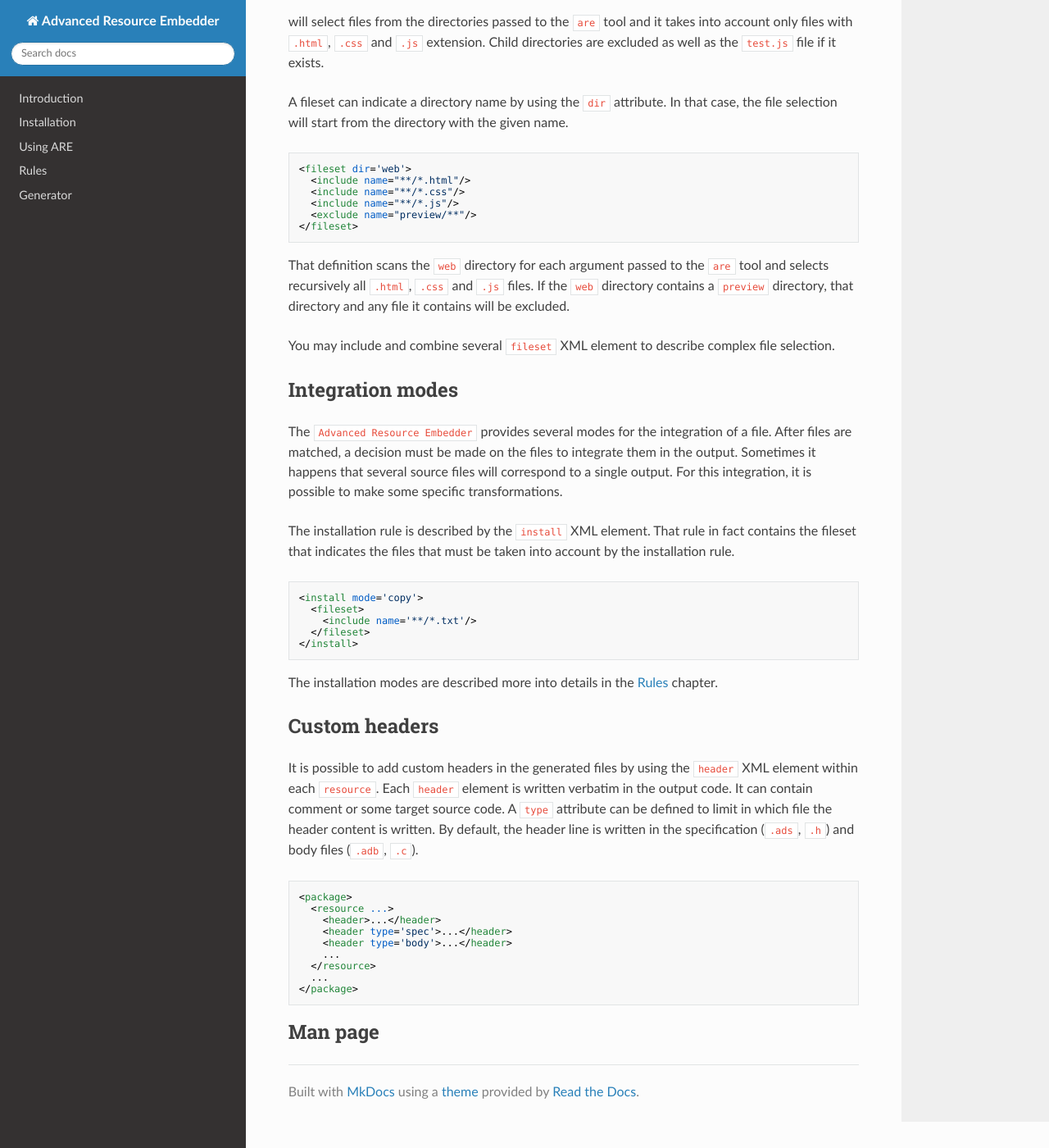
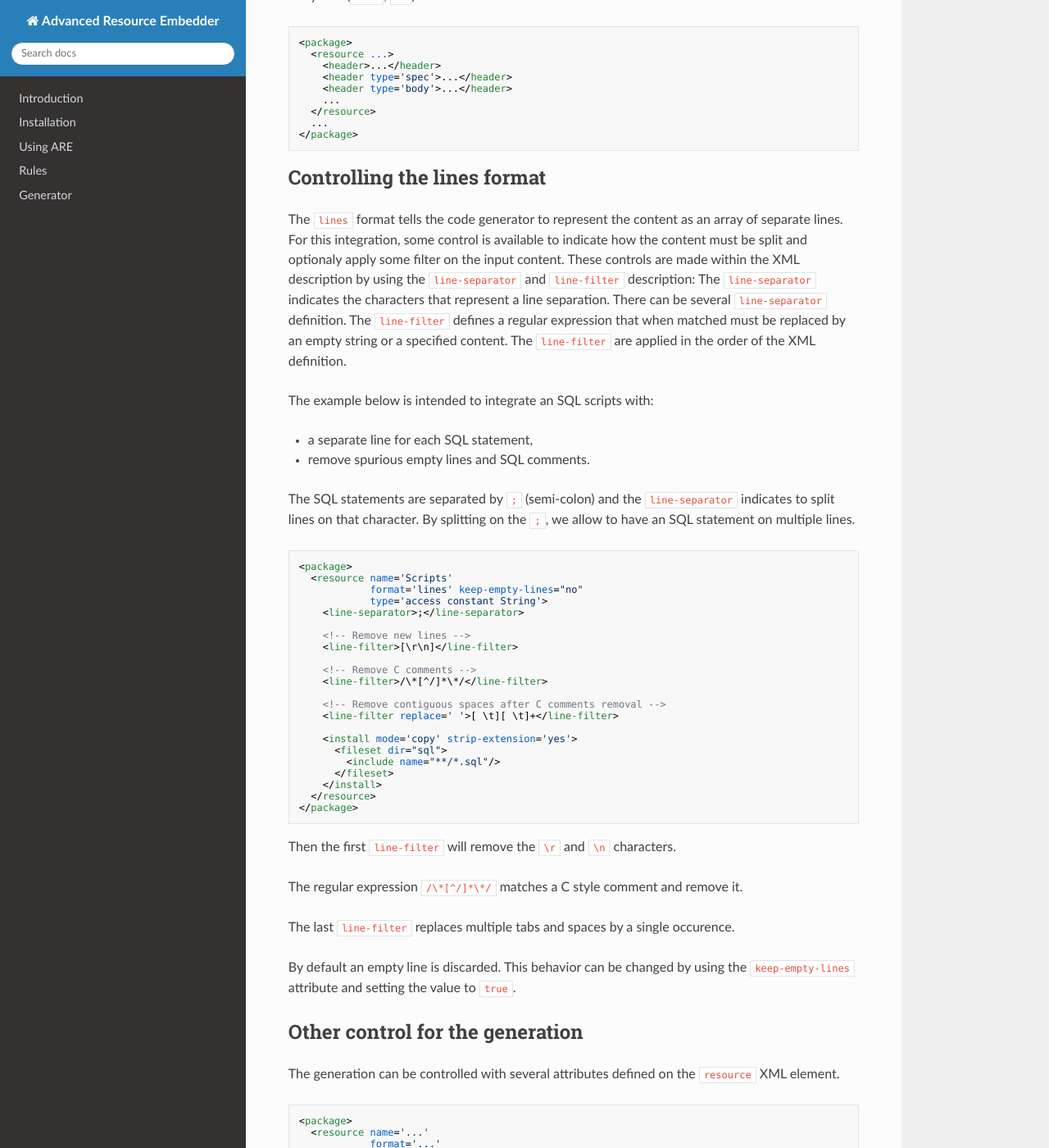
Before and after one commit to stcarrez/resource-embedder, an MkDocs documentation site: the page built from docs/Using.md, in a window 1280 px wide and 1400 px high, scrolled down 2948 px. Shown: the whole window at 82% size. Built offline with MkDocs 1.6.1, drawn with Linux system fonts in a browser that asks for light colours; nearby versions of some CDN libraries; some of the changed text lies outside the part shown.

Commit message:
Update documentation for the new XML attributes

````diff
--- a/docs/Are_Using.md
+++ b/docs/Are_Using.md
@@ -70,62 +70,6 @@ creates a resource named `Help` and composed of text files located in the `help`
 directory and with the `.txt` file extension.  The code generator will use
 the name `man_content` for the data type that represents the file description
 and it will use `man_get_help_content` for the generated function name.
-
-## Controlling the lines format
-
-The `lines` format tells the code generator to represent the content as an
-array of separate lines.  For this integration, some control is available to
-indicate how the content must be split and optionaly apply some filter on
-the input content.  These controls are made within the XML description
-by using the `line-separator` and `line-filter` description:
-The `line-separator` indicates the characters that represent a line separation.
-There can be several `line-separator` definition.  The `line-filter`
-defines a regular expression that when matched must be replaced by an empty
-string or a specified content.  The `line-filter` are applied in the order
-of the XML definition.
-
-The example below is intended to integrate an SQL scripts with:
-
-* a separate line for each SQL statement,
-* remove spurious empty lines and SQL comments.
-
-The SQL statements are separated by `;` (semi-colon) and the `line-separator`
-indicates to split lines on that character.  By splitting on the `;`, we allow to
-have an SQL statement on multiple lines.
-
-```XML
-<package>
-  <resource name='Scripts'
-            format='lines' keep-empty-lines="no"
-            type='access constant String'>
-    <line-separator>;</line-separator>
-
-    <!-- Remove new lines -->
-    <line-filter>[\r\n]</line-filter>
-
-    <!-- Remove C comments -->
-    <line-filter>/\*[^/]*\*/</line-filter>
-
-    <!-- Remove contiguous spaces after C comments removal -->
-    <line-filter replace=' '>[ \t][ \t]+</line-filter>
-
-    <install mode='copy' strip-extension='yes'>
-      <fileset dir="sql">
-        <include name="**/*.sql"/>
-      </fileset>
-    </install>
-  </resource>
-</package>
-```
-
-Then the first `line-filter` will remove the `\r` and `\n` characters.
-
-The regular expression `/\*[^/]*\*/` matches a C style comment and remove it.
-
-The last `line-filter` replaces multiple tabs and spaces by a single occurence.
-
-By default an empty line is discarded.  This behavior can be changed by
-using the `keep-empty-lines` attribute and setting the value to `true`.
 
 ## Selecting files
 
@@ -223,6 +167,101 @@ in the specification  (`.ads`, `.h`) and body files (`.adb`, `.c`).
   ...
 </package>
 ```
+
+## Controlling the lines format
+
+The `lines` format tells the code generator to represent the content as an
+array of separate lines.  For this integration, some control is available to
+indicate how the content must be split and optionaly apply some filter on
+the input content.  These controls are made within the XML description
+by using the `line-separator` and `line-filter` description:
+The `line-separator` indicates the characters that represent a line separation.
+There can be several `line-separator` definition.  The `line-filter`
+defines a regular expression that when matched must be replaced by an empty
+string or a specified content.  The `line-filter` are applied in the order
+of the XML definition.
+
+The example below is intended to integrate an SQL scripts with:
+
+* a separate line for each SQL statement,
+* remove spurious empty lines and SQL comments.
+
+The SQL statements are separated by `;` (semi-colon) and the `line-separator`
+indicates to split lines on that character.  By splitting on the `;`, we allow to
+have an SQL statement on multiple lines.
+
+```XML
+<package>
+  <resource name='Scripts'
+            format='lines' keep-empty-lines="no"
+            type='access constant String'>
+    <line-separator>;</line-separator>
+
+    <!-- Remove new lines -->
+    <line-filter>[\r\n]</line-filter>
+
+    <!-- Remove C comments -->
+    <line-filter>/\*[^/]*\*/</line-filter>
+
+    <!-- Remove contiguous spaces after C comments removal -->
+    <line-filter replace=' '>[ \t][ \t]+</line-filter>
+
+    <install mode='copy' strip-extension='yes'>
+      <fileset dir="sql">
+        <include name="**/*.sql"/>
+      </fileset>
+    </install>
+  </resource>
+</package>
+```
+
+Then the first `line-filter` will remove the `\r` and `\n` characters.
+
+The regular expression `/\*[^/]*\*/` matches a C style comment and remove it.
+
+The last `line-filter` replaces multiple tabs and spaces by a single occurence.
+
+By default an empty line is discarded.  This behavior can be changed by
+using the `keep-empty-lines` attribute and setting the value to `true`.
+
+
+## Controlling the generation
+
+The generation can be controlled with several attributes defined on the
+`resource` XML element.
+
+```XML
+<package>
+  <resource name='...'
+            format='...'
+            type='...'
+            function-name='...'
+            index-type='...'
+            member-content='...'
+            member-time='...'
+            member-length='...'
+            member-format='...'
+            var-prefix='...'
+            keep-empty-lines='...'
+            content-only='...'
+            var-access='...'
+            name-access='...'
+            list-access='...'>
+  </resource>
+</package>
+```
+
+| Attribute | Type | Description                                                        |
+| --------- | ---- | ------------------------------------------------------------------ |
+| name   | String | Name used for the target generation (file name or Ada package name) |
+| format | String | Define the format used to embed the selected files |
+| type   | String | The name of the type to access content |
+| function-name | String | The name of the generated function |
+| index-type | String | For Ada, the type of index used for array declaration |
+| var-prefix | String | The prefix to used for variable name generation when a variable must be created for each content |
+| var-access | Boolean | When true, generate a variable to access the content directly through a variable |
+| name-access | Boolean | When true, generate a function to access the content from the file name |
+| list-access | Boolean | When true, generate a function to list the available names |
 
 ## Man page
 
--- a/docs/Using.md
+++ b/docs/Using.md
@@ -70,62 +70,6 @@ creates a resource named `Help` and composed of text files located in the `help`
 directory and with the `.txt` file extension.  The code generator will use
 the name `man_content` for the data type that represents the file description
 and it will use `man_get_help_content` for the generated function name.
-
-## Controlling the lines format
-
-The `lines` format tells the code generator to represent the content as an
-array of separate lines.  For this integration, some control is available to
-indicate how the content must be split and optionaly apply some filter on
-the input content.  These controls are made within the XML description
-by using the `line-separator` and `line-filter` description:
-The `line-separator` indicates the characters that represent a line separation.
-There can be several `line-separator` definition.  The `line-filter`
-defines a regular expression that when matched must be replaced by an empty
-string or a specified content.  The `line-filter` are applied in the order
-of the XML definition.
-
-The example below is intended to integrate an SQL scripts with:
-
-* a separate line for each SQL statement,
-* remove spurious empty lines and SQL comments.
-
-The SQL statements are separated by `;` (semi-colon) and the `line-separator`
-indicates to split lines on that character.  By splitting on the `;`, we allow to
-have an SQL statement on multiple lines.
-
-```XML
-<package>
-  <resource name='Scripts'
-            format='lines' keep-empty-lines="no"
-            type='access constant String'>
-    <line-separator>;</line-separator>
-
-    <!-- Remove new lines -->
-    <line-filter>[\r\n]</line-filter>
-
-    <!-- Remove C comments -->
-    <line-filter>/\*[^/]*\*/</line-filter>
-
-    <!-- Remove contiguous spaces after C comments removal -->
-    <line-filter replace=' '>[ \t][ \t]+</line-filter>
-
-    <install mode='copy' strip-extension='yes'>
-      <fileset dir="sql">
-        <include name="**/*.sql"/>
-      </fileset>
-    </install>
-  </resource>
-</package>
-```
-
-Then the first `line-filter` will remove the `\r` and `\n` characters.
-
-The regular expression `/\*[^/]*\*/` matches a C style comment and remove it.
-
-The last `line-filter` replaces multiple tabs and spaces by a single occurence.
-
-By default an empty line is discarded.  This behavior can be changed by
-using the `keep-empty-lines` attribute and setting the value to `true`.
 
 ## Selecting files
 
@@ -224,4 +168,99 @@ in the specification  (`.ads`, `.h`) and body files (`.adb`, `.c`).
 </package>
 ```
 
+## Controlling the lines format
+
+The `lines` format tells the code generator to represent the content as an
+array of separate lines.  For this integration, some control is available to
+indicate how the content must be split and optionaly apply some filter on
+the input content.  These controls are made within the XML description
+by using the `line-separator` and `line-filter` description:
+The `line-separator` indicates the characters that represent a line separation.
+There can be several `line-separator` definition.  The `line-filter`
+defines a regular expression that when matched must be replaced by an empty
+string or a specified content.  The `line-filter` are applied in the order
+of the XML definition.
+
+The example below is intended to integrate an SQL scripts with:
+
+* a separate line for each SQL statement,
+* remove spurious empty lines and SQL comments.
+
+The SQL statements are separated by `;` (semi-colon) and the `line-separator`
+indicates to split lines on that character.  By splitting on the `;`, we allow to
+have an SQL statement on multiple lines.
+
+```XML
+<package>
+  <resource name='Scripts'
+            format='lines' keep-empty-lines="no"
+            type='access constant String'>
+    <line-separator>;</line-separator>
+
+    <!-- Remove new lines -->
+    <line-filter>[\r\n]</line-filter>
+
+    <!-- Remove C comments -->
+    <line-filter>/\*[^/]*\*/</line-filter>
+
+    <!-- Remove contiguous spaces after C comments removal -->
+    <line-filter replace=' '>[ \t][ \t]+</line-filter>
+
+    <install mode='copy' strip-extension='yes'>
+      <fileset dir="sql">
+        <include name="**/*.sql"/>
+      </fileset>
+    </install>
+  </resource>
+</package>
+```
+
+Then the first `line-filter` will remove the `\r` and `\n` characters.
+
+The regular expression `/\*[^/]*\*/` matches a C style comment and remove it.
+
+The last `line-filter` replaces multiple tabs and spaces by a single occurence.
+
+By default an empty line is discarded.  This behavior can be changed by
+using the `keep-empty-lines` attribute and setting the value to `true`.
+
+
+## Other control for the generation
+
+The generation can be controlled with several attributes defined on the
+`resource` XML element.
+
+```XML
+<package>
+  <resource name='...'
+            format='...'
+            type='...'
+            function-name='...'
+            index-type='...'
+            member-content='...'
+            member-time='...'
+            member-length='...'
+            member-format='...'
+            var-prefix='...'
+            keep-empty-lines='...'
+            content-only='...'
+            var-access='...'
+            name-access='...'
+            list-access='...'>
+  </resource>
+</package>
+```
+
+| Attribute | Type | Description                                                        |
+| --------- | ---- | ------------------------------------------------------------------ |
+| name   | String | Name used for the target generation (file name or Ada package name) |
+| format | String | Define the format used to embed the selected files |
+| type   | String | The name of the type to access content |
+| function-name | String | The name of the generated function |
+| index-type | String | For Ada, the type of index used for array declaration |
+| var-prefix | String | The prefix to used for variable name generation when a variable must be created for each content |
+| var-access | Boolean | When true, generate a variable to access the content directly through a variable |
+| name-access | Boolean | When true, generate a function to access the content from the file name |
+| list-access | Boolean | When true, generate a function to list the available names |
+
 ## Man page
````
Also changed, not shown: docs/title.md (+1 -1 lines), 1 other file.
